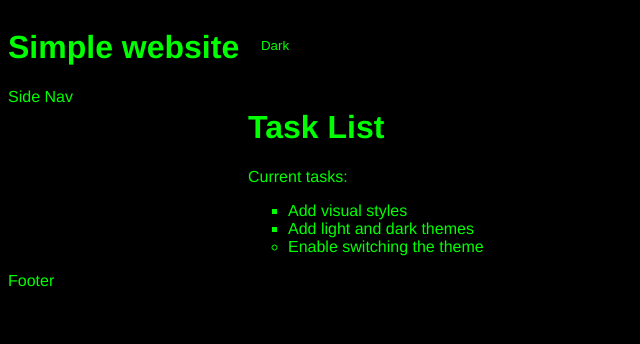
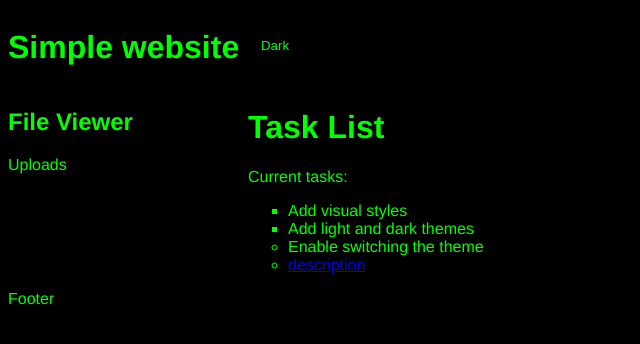
Before and after one commit to Fredricc/BakingSite, a plain HTML site: page simple-website/index.html in a window 1280 px wide. Shown: the whole page, without its empty margins (0-640 px from the left). Drawn offline with Linux system fonts and the light colour scheme.

Commit message:
Obtain the project files

```diff
--- a/simple-website/index.html
+++ b/simple-website/index.html
@@ -8,7 +8,12 @@
 </head>
 <body class="dark-theme">
     <header><h1>Simple website</h1></header>
-    <nav>Side Nav</nav>
+    <nav>
+        <h2 id="tree-label">File Viewer</h2>
+        <div role="tree" aria-labelledby="tree-label">
+            <div role="treeitem" aria-expanded="false" tabindex="0">Uploads</div>
+        </div>
+    </nav>
     <main>
         <h1>Task List</h1>
         <p id="msg">Current tasks:</p>
@@ -16,6 +21,7 @@
             <li class="list">Add visual styles</li>
             <li class="list">Add light and dark themes</li>
             <li>Enable switching the theme</li>
+            <li><a href="#" aria-label="Widget description">description</a></li>
         </ul>
     </main>
     <aside>
@@ -26,6 +32,5 @@
     <footer>Footer</footer>
     <script src="app.js"></script>
     <noscript>You need to Enable JavaScript to view the full site</noscript>
-
 </body>
 </html>
```
